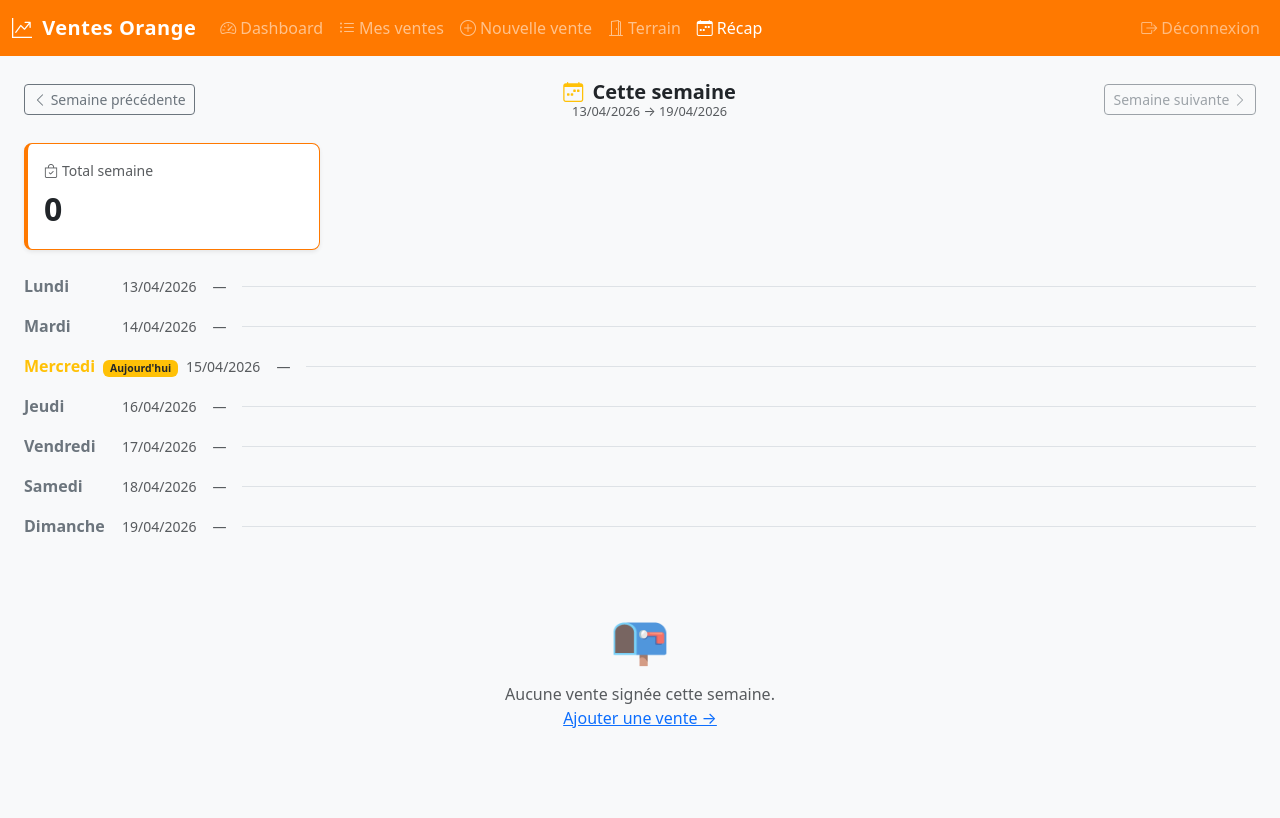
After one commit to heikelb/instagram-agent-playwright, a Flask app: page /recap in a window 1280 px wide. The commit adds this page. Run offline with Flask 3, Linux system fonts and the light colour scheme; a user stored in the database is signed in; some libraries are stand-ins or nearby versions.

Commit message:
feat: page récap semaine avec vue jour par jour
- Navigation semaine précédente / semaine suivante
- Stats en haut : total + répartition par produit
- Ventes groupées par jour (Lundi → Dimanche)
- Chaque vente : nom, tel, adresse, produit, référence commande, RDV, statut, SMS
- Lien "Récap" dans la navbar

https://claude.ai/code/session_01GnQkZeSjQ9j5jc25rsjYcj

```diff
--- a/app.py
+++ b/app.py
@@ -260,6 +260,55 @@ def envoyer_rappels_du_jour():
                 vente.sms_envoye = True
                 db.session.commit()
                 app.logger.info("SMS rappel envoyé → %s %s", vente.prenom, vente.nom)
+
+
+# ---------------------------------------------------------------------------
+# Routes : Récap semaine
+# ---------------------------------------------------------------------------
+
+@app.route("/recap")
+@app.route("/recap/<int:offset_semaines>")
+@login_required
+def recap_semaine(offset_semaines=0):
+    aujourd_hui = date.today()
+    # Lundi de la semaine cible
+    lundi = aujourd_hui - timedelta(days=aujourd_hui.weekday()) + timedelta(weeks=offset_semaines)
+    dimanche = lundi + timedelta(days=6)
+
+    # Toutes les ventes de la semaine
+    ventes_semaine = Vente.query.filter(
+        Vente.date_signature >= lundi,
+        Vente.date_signature <= dimanche,
+    ).order_by(Vente.date_signature.asc(), Vente.created_at.asc()).all()
+
+    # Grouper par jour
+    jours = []
+    noms_jours = ["Lundi", "Mardi", "Mercredi", "Jeudi", "Vendredi", "Samedi", "Dimanche"]
+    for i in range(7):
+        jour = lundi + timedelta(days=i)
+        ventes_jour = [v for v in ventes_semaine if v.date_signature == jour]
+        jours.append({
+            "nom": noms_jours[i],
+            "date": jour,
+            "ventes": ventes_jour,
+            "is_today": jour == aujourd_hui,
+        })
+
+    # Stats globales de la semaine
+    par_produit = {}
+    for v in ventes_semaine:
+        par_produit[v.produit] = par_produit.get(v.produit, 0) + 1
+
+    return render_template(
+        "recap.html",
+        jours=jours,
+        lundi=lundi,
+        dimanche=dimanche,
+        total_semaine=len(ventes_semaine),
+        par_produit=par_produit,
+        offset=offset_semaines,
+        aujourd_hui=aujourd_hui,
+    )
 
 
 # ---------------------------------------------------------------------------
--- a/templates/base.html
+++ b/templates/base.html
@@ -110,6 +110,12 @@
             <i class="bi bi-door-open me-1"></i>Terrain
           </a>
         </li>
+        <li class="nav-item">
+          <a class="nav-link {% if request.endpoint == 'recap_semaine' %}active{% endif %}"
+             href="{{ url_for('recap_semaine') }}">
+            <i class="bi bi-calendar-week me-1"></i>Récap
+          </a>
+        </li>
       </ul>
       <ul class="navbar-nav ms-auto">
         <li class="nav-item">
--- /dev/null
+++ b/templates/recap.html
@@ -0,0 +1,136 @@
+{% extends "base.html" %}
+{% block title %}Récap semaine — Ventes Orange{% endblock %}
+
+{% block content %}
+
+<!-- Navigation semaine -->
+<div class="d-flex justify-content-between align-items-center mb-4 flex-wrap gap-2">
+  <a href="{{ url_for('recap_semaine', offset_semaines=offset-1) }}"
+     class="btn btn-outline-secondary btn-sm">
+    <i class="bi bi-chevron-left"></i> Semaine précédente
+  </a>
+
+  <h5 class="mb-0 fw-bold text-center">
+    <i class="bi bi-calendar-week me-1 text-warning"></i>
+    {% if offset == 0 %}
+      Cette semaine
+    {% elif offset == -1 %}
+      Semaine dernière
+    {% else %}
+      Semaine du {{ lundi.strftime('%d/%m') }}
+    {% endif %}
+    <div class="text-muted fw-normal" style="font-size:.8rem;">
+      {{ lundi.strftime('%d/%m/%Y') }} → {{ dimanche.strftime('%d/%m/%Y') }}
+    </div>
+  </h5>
+
+  <a href="{{ url_for('recap_semaine', offset_semaines=offset+1) }}"
+     class="btn btn-outline-secondary btn-sm {% if offset >= 0 %}disabled{% endif %}">
+    Semaine suivante <i class="bi bi-chevron-right"></i>
+  </a>
+</div>
+
+<!-- Stats de la semaine -->
+<div class="row g-3 mb-4">
+  <div class="col-6 col-md-3">
+    <div class="card shadow-sm h-100 stat-card orange">
+      <div class="card-body py-3">
+        <div class="text-muted small mb-1"><i class="bi bi-bag-check me-1"></i>Total semaine</div>
+        <div class="fs-2 fw-bold">{{ total_semaine }}</div>
+      </div>
+    </div>
+  </div>
+  {% for produit, nb in par_produit.items() | sort(attribute='1', reverse=True) %}
+  <div class="col-6 col-md-3">
+    <div class="card shadow-sm h-100" style="border-left:4px solid #6c757d;">
+      <div class="card-body py-3">
+        <div class="text-muted small mb-1" style="font-size:.75rem;">{{ produit }}</div>
+        <div class="fs-2 fw-bold">{{ nb }}</div>
+      </div>
+    </div>
+  </div>
+  {% endfor %}
+</div>
+
+<!-- Ventes jour par jour -->
+{% for jour in jours %}
+<div class="mb-3">
+
+  <!-- En-tête du jour -->
+  <div class="d-flex align-items-center gap-2 mb-2">
+    <div class="fw-bold {% if jour.is_today %}text-warning{% else %}text-secondary{% endif %}"
+         style="min-width:90px;">
+      {{ jour.nom }}
+      {% if jour.is_today %}
+        <span class="badge bg-warning text-dark ms-1" style="font-size:.65rem;">Aujourd'hui</span>
+      {% endif %}
+    </div>
+    <div class="text-muted small">{{ jour.date.strftime('%d/%m/%Y') }}</div>
+    <div class="ms-2">
+      {% if jour.ventes %}
+        <span class="badge bg-warning text-dark">{{ jour.ventes|length }} vente{{ 's' if jour.ventes|length > 1 }}</span>
+      {% else %}
+        <span class="text-muted small">—</span>
+      {% endif %}
+    </div>
+    <div class="flex-grow-1 border-bottom ms-2"></div>
+  </div>
+
+  <!-- Ventes du jour -->
+  {% if jour.ventes %}
+  <div class="row g-2">
+    {% for v in jour.ventes %}
+    <div class="col-12 col-md-6">
+      <div class="card shadow-sm border-0"
+           style="border-left:3px solid {{ '#198754' if v.statut == 'installe' else '#0d6efd' if v.statut == 'confirme' else '#ffc107' if v.statut == 'en_attente' else '#dc3545' if v.statut == 'no_show' else '#6c757d' }} !important; border-left-width:3px !important;">
+        <div class="card-body py-2 px-3">
+          <div class="d-flex justify-content-between align-items-start">
+            <div>
+              <div class="fw-bold">{{ v.prenom }} {{ v.nom }}</div>
+              <div class="text-muted small">
+                <i class="bi bi-telephone me-1"></i>{{ v.telephone }}
+              </div>
+              <div class="text-muted small">
+                <i class="bi bi-geo-alt me-1"></i>{{ v.adresse }}
+              </div>
+            </div>
+            <div class="text-end ms-2 flex-shrink-0">
+              <span class="badge {{ v.badge_class }} d-block mb-1">{{ v.statut_label }}</span>
+              <span class="badge bg-light text-dark border" style="font-size:.7rem;">{{ v.produit }}</span>
+            </div>
+          </div>
+
+          <!-- Référence + RDV -->
+          <div class="d-flex flex-wrap gap-2 mt-2" style="font-size:.8rem;">
+            {% if v.reference %}
+            <span class="text-muted">
+              <i class="bi bi-upc-scan me-1"></i><code>{{ v.reference }}</code>
+            </span>
+            {% endif %}
+            <span class="text-muted">
+              <i class="bi bi-calendar-event me-1"></i>RDV {{ v.date_rdv.strftime('%d/%m à %H:%M') }}
+            </span>
+            {% if v.sms_envoye %}
+            <span class="text-success"><i class="bi bi-check2-circle me-1"></i>SMS envoyé</span>
+            {% endif %}
+          </div>
+        </div>
+      </div>
+    </div>
+    {% endfor %}
+  </div>
+
+  {% endif %}
+</div>
+{% endfor %}
+
+{% if total_semaine == 0 %}
+<div class="text-center text-muted py-5">
+  <div style="font-size:3rem;">📭</div>
+  <p class="mt-2">Aucune vente signée cette semaine.<br>
+    <a href="{{ url_for('ajouter_vente') }}">Ajouter une vente →</a>
+  </p>
+</div>
+{% endif %}
+
+{% endblock %}
```
